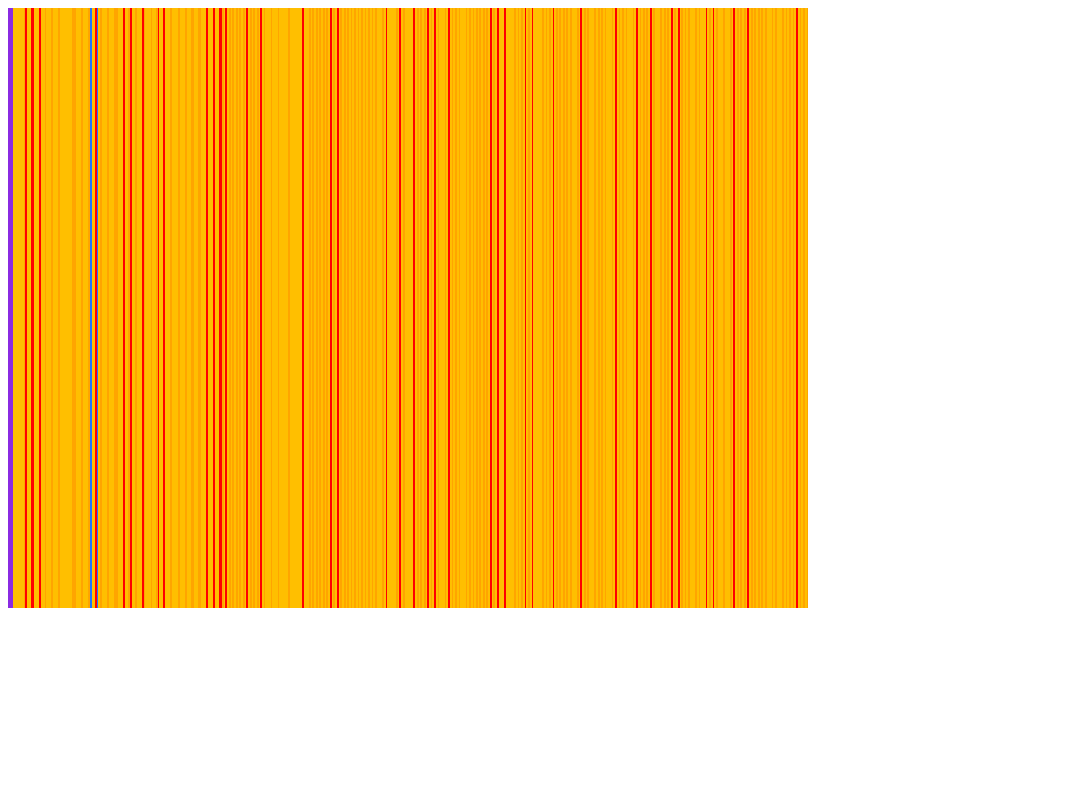
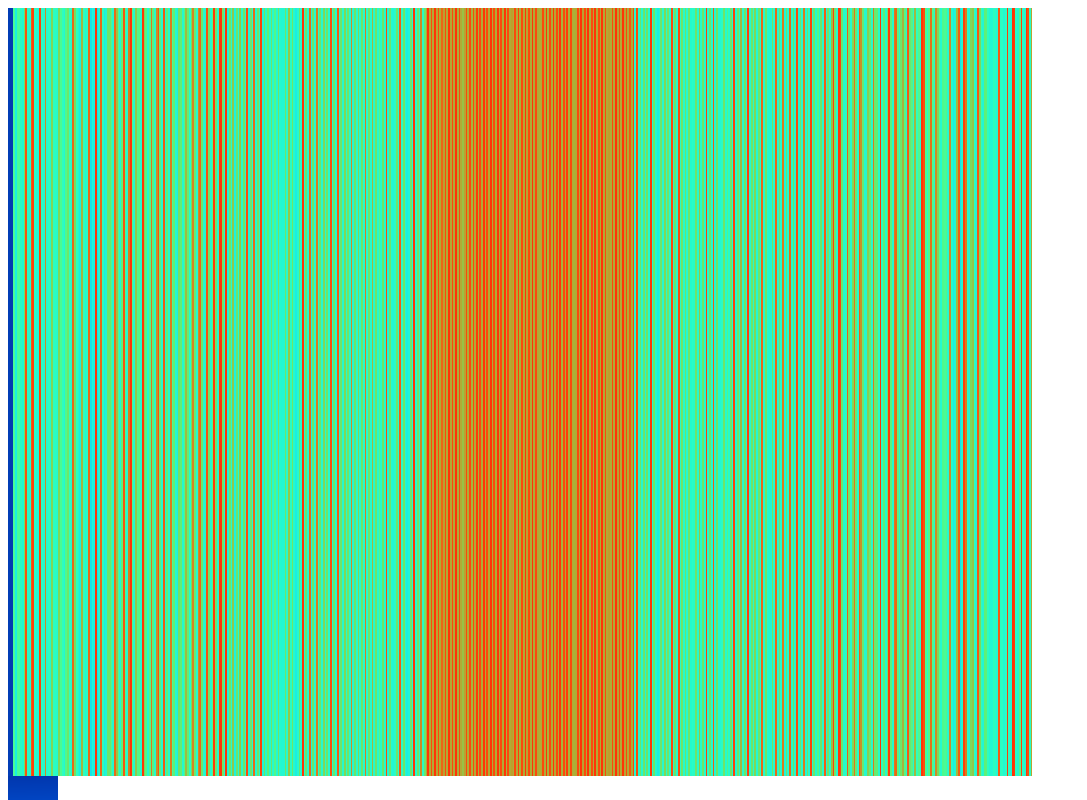
Before and after one commit to alocay/canvas-test, a website: page public/index.html in a window 1280 px wide. Shown: the top 800 px of the page, without its empty margins (0-1087 px from the left). Drawn offline with nearby package versions, Linux system fonts and the light colour scheme; animation ran at ten frames a second.

Commit message:
adding gauss function

```diff
--- a/public/index.html
+++ b/public/index.html
@@ -6,6 +6,7 @@
         <script src="./script.js"></script>
     </head>
     <body>
-        <canvas id="canvas" width="800" height="600" />
+        <div><canvas id="canvas" width="1024" height="768" /></div>
+        <div><canvas id="canvas2" width="50" height="2943" /></div>
     </body>
 </html>
--- a/public/script.js
+++ b/public/script.js
@@ -34,6 +34,46 @@ function generateMeasurements(numOfMeas, freqStep) {
     return m;
 }
 
+function getColor2(power) {
+	var r, g, b = 0;
+    var perc = (power / powerMax) * 100;
+    var factor = 7.72 * perc;
+	if(perc < 33) {
+	    b = 255;
+		g = Math.round(factor);
+	}
+	else if (perc < 66) {
+		g = 255;
+		b = Math.round(510 - factor);
+        r = Math.round(-255 + factor);
+	} else {
+        r = 255;
+        g = Math.round(772 - factor);
+    }
+
+    return [r,g,b];
+}
+
+function getColorGauss(power, offset) {
+    var max = 255;
+    var c = (powerMax - powerMin) / 5;
+    var center = powerMin + offset;
+
+    var top = Math.pow(power - center, 2);
+    var bot = Math.pow(2 * c, 2);
+    var exp = -1 * (top / bot);
+    var bell = Math.pow(Math.E, exp);
+    var color = max * bell;
+    return color;
+}
+
+function getColor3(power) {
+    var r = getColorGauss(power, powerMax);
+    var g = getColorGauss(power, (powerMax * 0.5));
+    var b = getColorGauss(power, (powerMax * 0.25));
+    return [r,g,b];
+}
+
 function scaleNumber(value, min, max, newMin, newMax) {
     var oldRange = (max - min);
     var newRange = (newMax - newMin);
@@ -54,11 +94,7 @@ function getColor(value) {
 }
 
 function setColors(freq, power, endFreq, imgData, row) {
-    var c = getColor(power);
-
-    if (!c) {
-        var x =0;
-    }
+    var c = getColor3(power);
 
     var startX = scaleFreq(freq);
     var ymax = row + step;
@@ -85,11 +121,17 @@ function setColors(freq, power, endFreq, imgData, row) {
     }
 }
 
+function addPower(power, startIndex, stopIndex) {
+    for(var i = startIndex; i < stopIndex; i++) {
+        powers[i] = Math.min(powerMax, powers[i] + power);
+    }
+}
+
 $(document).ready(function() {
     var ctx = $('#canvas')[0].getContext('2d');
-    var measurements = generateMeasurements(5000, 5);
+    var ctx2 = $('#canvas2')[0].getContext('2d');
     var imgData = ctx.createImageData(width, height);
-    console.log(imgData.data.length);
+    var imgData2 = ctx.createImageData(50, 2943);
 
     powerMin = 0;
     powerMax = 0;
@@ -98,10 +140,24 @@ $(document).ready(function() {
             powerMin = powers[i];
         }
 
-        if (powers[i] > powerMax) {
+        if (powerMax < powers[i]) {
             powerMax = powers[i];
         }
     }
+
+    addPower(10000, 1200, 1800);
+    var measurements = generateMeasurements(5000, 5);
+
+    var pwr = powerMin;
+    for(var i = 0; i < imgData2.data.length; i+=4) {
+        var c = getColor3(pwr);
+        imgData2.data[i] = c[0];
+        imgData2.data[i+1] = c[1];
+        imgData2.data[i+2] = c[2];
+        imgData2.data[i+3] = 255;
+        pwr++;
+    }
+
 
     for (var i = 0; i < measurements.length; i++) {
         var entries = measurements[i][1];
@@ -125,5 +181,6 @@ $(document).ready(function() {
         imgData.data[i+3] = 255;
     }*/
 
+    ctx2.putImageData(imgData2, 0, 0);
     ctx.putImageData(imgData, 0, 0);
 });
```
